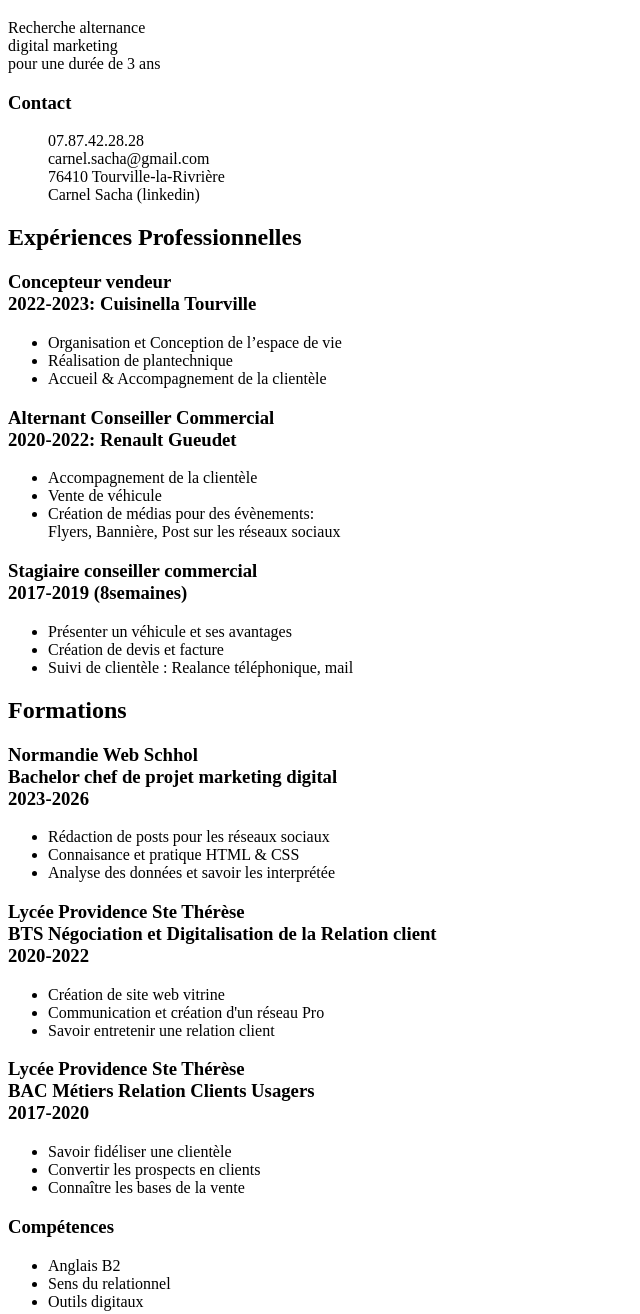
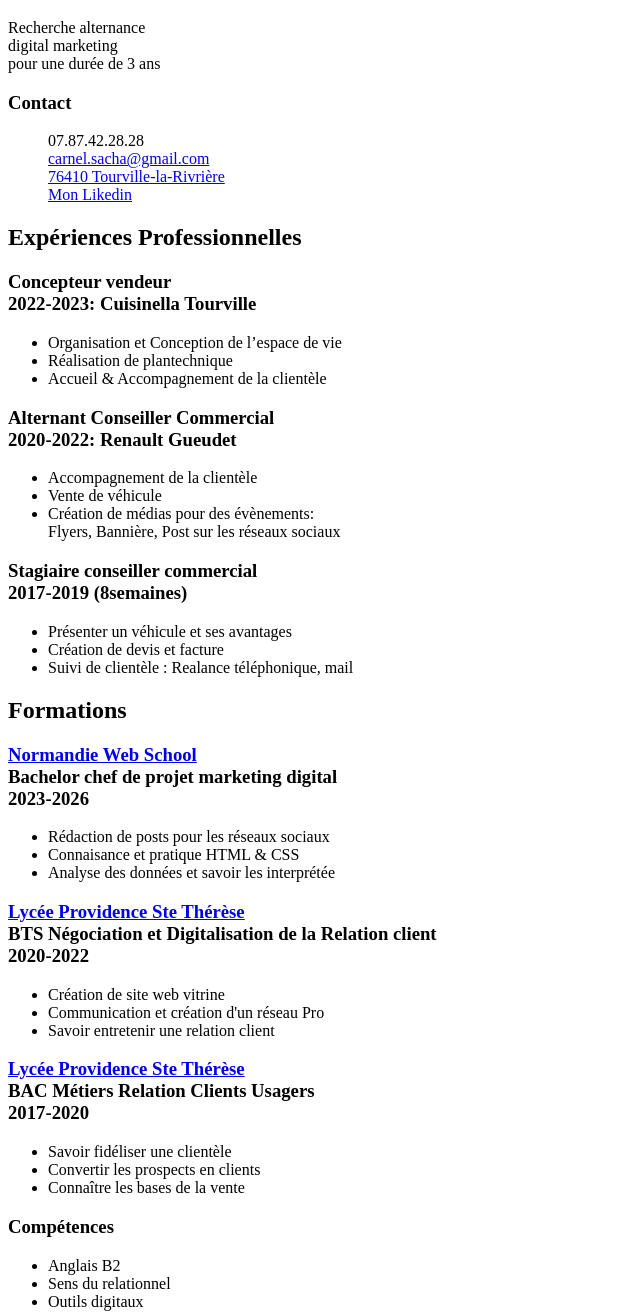
Before and after one commit to crnl-sh/mon-cv-html, a plain HTML site: page assets/index.html in a window 1280 px wide. Shown: the part 160-1474 px from the top of the page, without its empty margins (0-640 px from the left). Drawn offline with Linux system fonts and the light colour scheme.

Commit message:
modif section

```diff
--- a/assets/index.html
+++ b/assets/index.html
@@ -47,13 +47,19 @@
     <ul>
       07.87.42.28.28
       <br />
-      carnel.sacha@gmail.com
+      <a href="mailto:carnel.sacha@gmail.com">carnel.sacha@gmail.com </a>
       <br />
-      76410 Tourville-la-Rivrière
-      <br />Carnel Sacha (linkedin)
+      <a
+        href="https://www.google.fr/maps/place/Tourville-la-Rivi%C3%A8re/@49.3389961,1.054583,13z/data=!3m1!4b1!4m6!3m5!1s0x47e1205e12c265bb:0x40c14484fb66920!8m2!3d49.3282126!4d1.1043595!16s%2Fm%2F03qlq25?entry=ttu"
+        >76410 Tourville-la-Rivrière</a
+      >
+      <br />
+      <a href="https://www.linkedin.com/in/sacha-carnel">Mon Likedin</a>
     </ul>
+
     <!-- Section Expériences -->
 
+    <section id="section experiences">
       <h2>Expériences Professionnelles</h2>
       <h3>Concepteur vendeur <br />2022-2023: Cuisinella Tourville</h3>
       <ul>
@@ -67,10 +73,11 @@
         <li>Accompagnement de la clientèle</li>
         <li>Vente de véhicule</li>
         <li>
-        Création de médias pour des évènements: <br />Flyers, Bannière, Post sur
-        les réseaux sociaux
+          Création de médias pour des évènements: <br />Flyers, Bannière, Post
+          sur les réseaux sociaux
         </li>
       </ul>
+    </section>
 
     <h3>Stagiaire conseiller commercial <br />2017-2019 (8semaines)</h3>
     <ul>
@@ -81,9 +88,14 @@
 
     <!-- Section Formations -->
 
+    <section id="section formations">
       <h2>Formations</h2>
       <h3>
-      Normandie Web Schhol <br />
+        <a
+          href="https://normandiewebschool.fr/formations/bachelors/poursuivre-ses-etudes-apres-le-bac/?mtm_campaign=nws_1%C3%A8re%20ann%C3%A9e%20%2F%20g%C3%A9n%C3%A9rique_etudiants&mtm_source=google%20ads&gclid=CjwKCAiA75itBhA6EiwAkho9e4aZdLwNkkwZfjsZ4nNr24Vio_OqMWT9w3rtAkKXjcT2xC0tm_PulBoCis4QAvD_BwE"
+          >Normandie Web School</a
+        >
+        <br />
         Bachelor chef de projet marketing digital <br />
         2023-2026
       </h3>
@@ -95,8 +107,11 @@
       </ul>
 
       <h3>
-      Lycée Providence Ste Thérèse <br />BTS Négociation et Digitalisation de la
-      Relation client <br />2020-2022
+        <a href="https://www.providencesaintetherese.fr/"
+          >Lycée Providence Ste Thérèse
+        </a>
+        <br />BTS Négociation et Digitalisation de la Relation client
+        <br />2020-2022
       </h3>
       <ul>
         <li>Création de site web vitrine</li>
@@ -105,31 +120,48 @@
       </ul>
 
       <h3>
-      Lycée Providence Ste Thérèse <br />BAC Métiers Relation Clients Usagers
-      <br />2017-2020
+        <a href="https://www.providencesaintetherese.fr/"
+          >Lycée Providence Ste Thérèse
+        </a>
+        <br />BAC Métiers Relation Clients Usagers <br />2017-2020
       </h3>
       <ul>
         <li>Savoir fidéliser une clientèle</li>
         <li>Convertir les prospects en clients</li>
         <li>Connaître les bases de la vente</li>
       </ul>
+    </section>
 
     <!-- Compétences -->
 
+    <section id="section competences">
       <h3>Compétences</h3>
       <ul>
         <li>Anglais B2</li>
         <li>Sens du relationnel</li>
         <li>Outils digitaux</li>
       </ul>
+    </section>
 
     <!-- Centre d'intérêt -->
 
+    <section id="centre d'interet">
       <h3>Centres d’intérêt</h3>
       <ul>
         <li>Nouvelles technologies</li>
         <li>Art</li>
         <li>Décoration d’intérieur</li>
       </ul>
+    </section>
   </body>
 </html>
+
+<iframe
+  width="560"
+  height="315"
+  src="https://www.youtube.com/embed/ce6Xlp5rQGY?si=-out22S60mkIFNxm"
+  title="YouTube video player"
+  frameborder="0"
+  allow="accelerometer; autoplay; clipboard-write; encrypted-media; gyroscope; picture-in-picture; web-share"
+  allowfullscreen
+></iframe>
```
Lines whose indentation alone changed are shown as unchanged.
